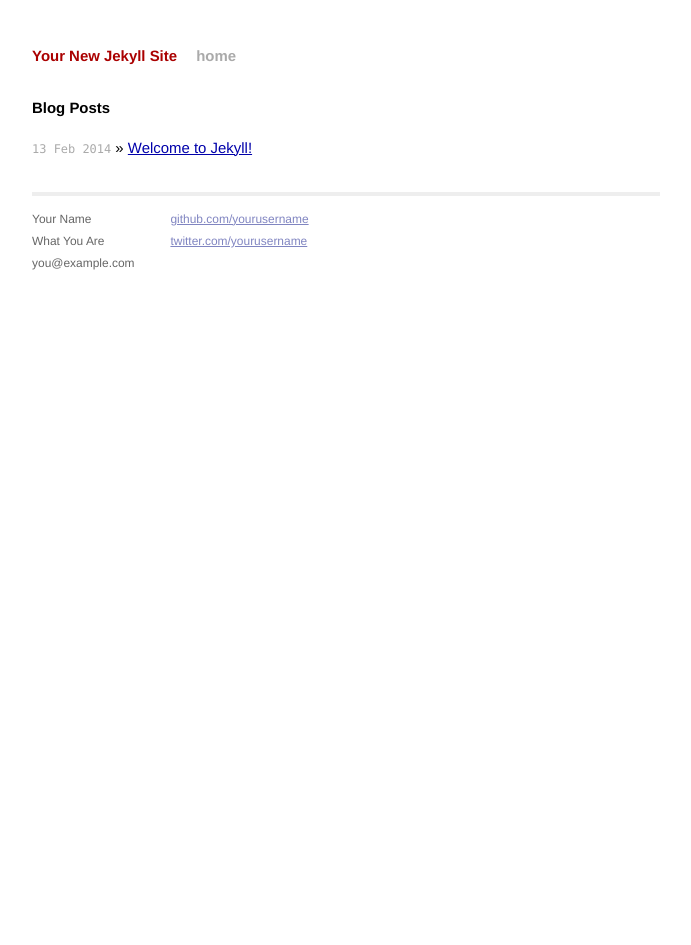
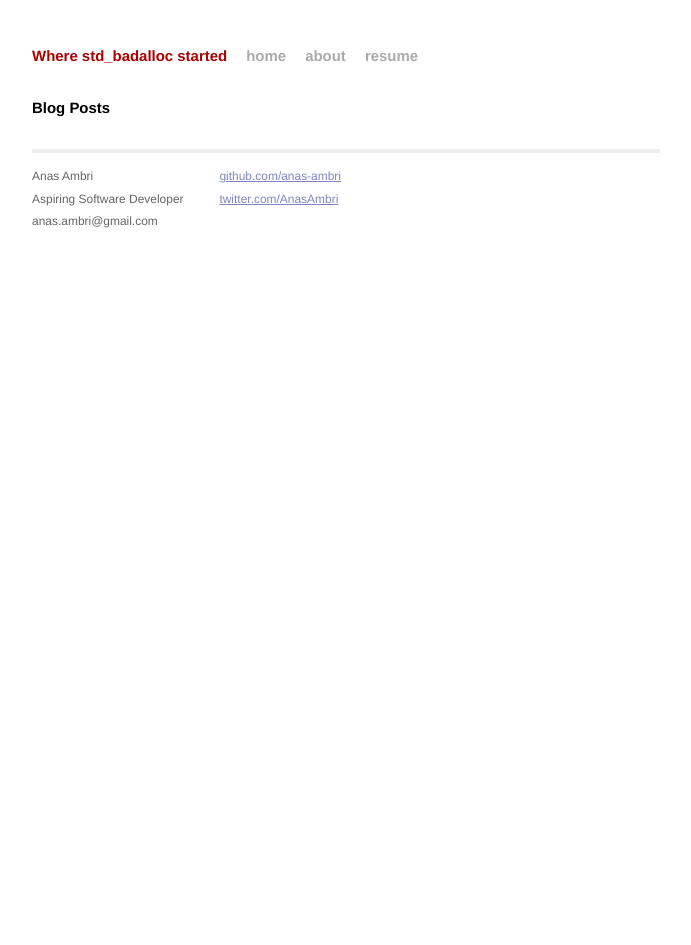
Before and after one commit to anas-ambri/anas-ambri.github.io, a Jekyll site: the page built from index.html, in a window 1280 px wide. Shown: the whole page, without its empty margins (294-985 px from the left). Built offline with Jekyll 4.4.1, drawn with Linux system fonts in a browser that asks for light colours; Markdown is read by kramdown in place of the engine named in the settings.

Commit message:
Refactoring header and footer

```diff
--- a/_config.yml
+++ b/_config.yml
@@ -1,3 +1,3 @@
-name: Your New Jekyll Site
+name: Where std_badalloc started
 markdown: redcarpet
 pygments: true
--- a/_includes/footer.html
+++ b/_includes/footer.html
@@ -0,0 +1,15 @@
+<div class="footer">
+  <div class="contact">
+    <p>
+      Anas Ambri<br />
+      Aspiring Software Developer<br />
+      anas.ambri@gmail.com
+    </p>
+  </div>
+  <div class="contact">
+    <p>
+      <a href="https://github.com/anas-ambri">github.com/anas-ambri</a><br />
+      <a href="https://twitter.com/AnasAmbri">twitter.com/AnasAmbri</a><br />
+    </p>
+  </div>
+</div>
--- a/_includes/header.html
+++ b/_includes/header.html
@@ -0,0 +1,6 @@
+<div class="header">
+  <h1 class="title"><a href="/">{{ site.name }}</a></h1>
+  <a class="extra" href="/">home</a>
+  <a class="extra" href="/about">about</a>
+  <a class="extra" href="/resume">resume</a>
+</div>
--- a/_layouts/default.html
+++ b/_layouts/default.html
@@ -16,29 +16,11 @@
     <body>
 
         <div class="site">
-          <div class="header">
-            <h1 class="title"><a href="/">{{ site.name }}</a></h1>
-            <a class="extra" href="/">home</a>
-          </div>
+	  {% include header.html %}
 
           {{ content }}
 
-          <div class="footer">
-            <div class="contact">
-              <p>
-                Your Name<br />
-                What You Are<br />
-                you@example.com
-              </p>
-            </div>
-            <div class="contact">
-              <p>
-                <a href="https://github.com/yourusername">github.com/yourusername</a><br />
-                <a href="https://twitter.com/yourusername">twitter.com/yourusername</a><br />
-              </p>
-            </div>
-          </div>
-        </div>
-
+	  {% include footer.html %}
+	</div>
     </body>
 </html>
```
Also changed, not shown: _posts/2014-02-13-welcome-to-jekyll.markdown (deleted, +0 -24 lines).
